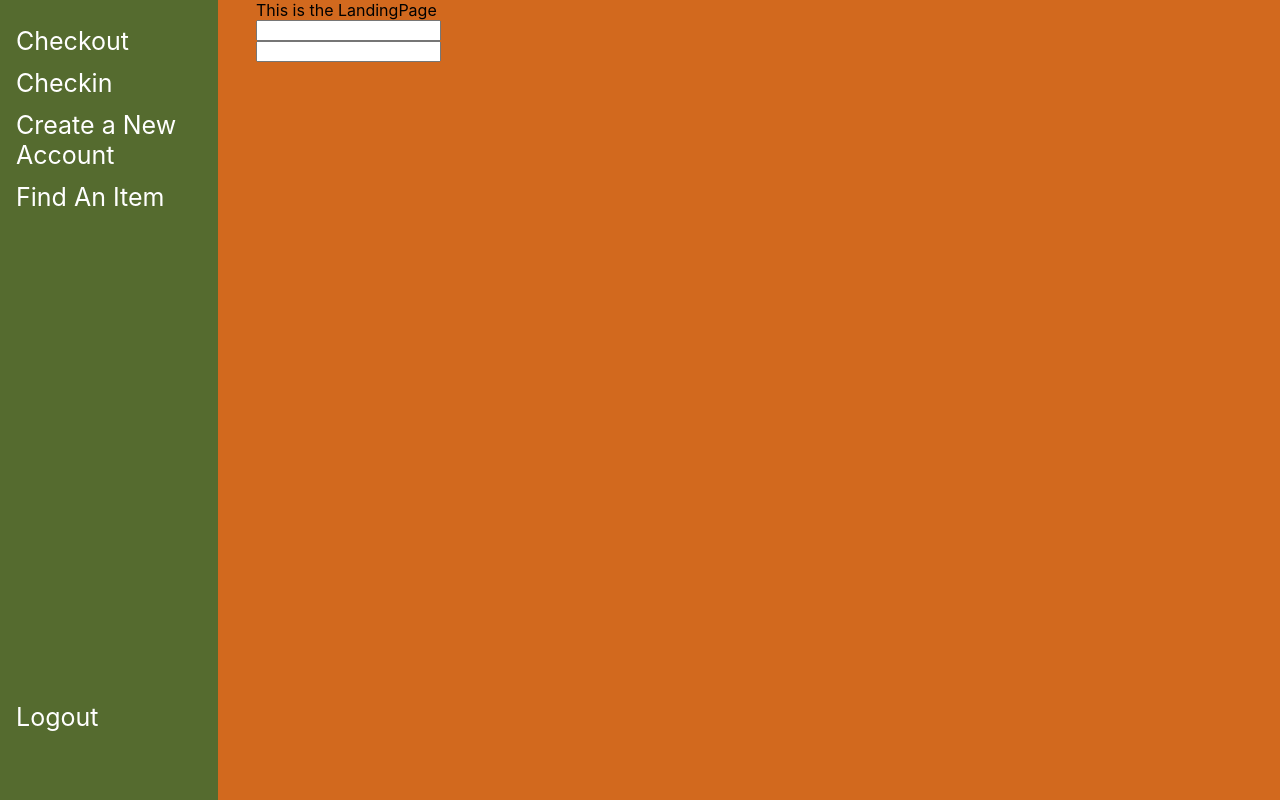
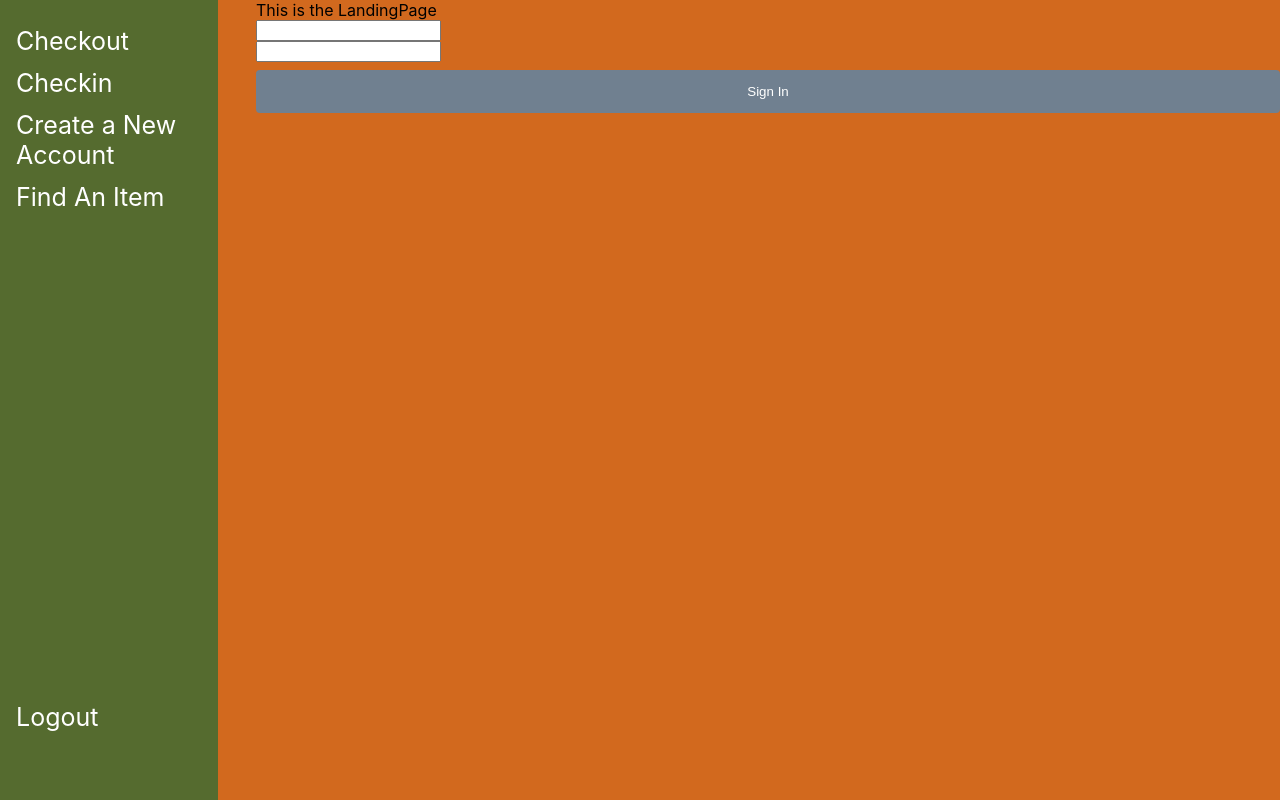
Before and after one commit to stefmryan/library_management_system_client, a React (Create React App) app: page / in a window 1280 px wide. Built offline with nearby package versions, Linux system fonts and the light colour scheme.

Commit message:
got login to finally work!

```diff
--- a/src/components/pages/CheckOutComponent/CheckOutComponent.js
+++ b/src/components/pages/CheckOutComponent/CheckOutComponent.js
@@ -76,13 +76,16 @@ const CheckOutComponent = () => {
    * table.
    */
   const handleCheckOut = async () => {
-    await fetch(`http://localhost:8080/checkout/${itemBarcode}`, {
-      method: "PUT",
-      headers: {
-        "Content-Type": "application/json",
-      },
-      body: JSON.stringify(accountObj),
-    })
+    await fetch(
+      `http://localhost:8080/library-accounts/checkout/${itemBarcode}`,
+      {
+        method: "PUT",
+        headers: {
+          "Content-Type": "application/json",
+        },
+        body: JSON.stringify(accountObj),
+      }
+    )
       .then((response) => response.json())
       .then((data) => {
         setCheckedOutItem([...checkedOutItem, data]);
--- a/src/components/pages/Login/Login.js
+++ b/src/components/pages/Login/Login.js
@@ -1,14 +1,48 @@
-import React from "react";
+import React, { useState } from "react";
 
 const Login = () => {
+  const [credentials, setCredentials] = useState({});
+
+  const handleLogin = (e) => {
+    const name = e.target.name;
+    const value = e.target.value;
+    setCredentials({ ...credentials, [name]: value });
+  };
+
+  const handleSignIn = async (e) => {
+    e.preventDefault();
+    console.log(credentials);
+    if (credentials.username && credentials.password) {
+      await fetch(`http://localhost:8080/authenticate`, {
+        method: "POST",
+        headers: {
+          "Content-Type": "application/json",
+        },
+        body: JSON.stringify(credentials),
+      })
+        .then((response) => response.json())
+        .then((data) => console.log(data))
+        // .then((data) => {
+        //   setCheckedOutItem([...checkedOutItem, data]);
+        //   itemRef.current.value = "";
+        // })
+        .catch((error) => console.log("Something went wrong", error));
+      // if (!showBookTable) {
+      //   setShowBookTable(true);
+      // }
+    }
+  };
   return (
     <div>
-      <div>
-        <input type="email" />
-      </div>
-      <div>
-        <input type="password" />
-      </div>
+      <form>
+        <div>
+          <input type="email" name="username" onChange={handleLogin} />
+        </div>
+        <div>
+          <input type="password" name="password" onChange={handleLogin} />
+        </div>
+        <button onClick={handleSignIn}>Sign In</button>
+      </form>
     </div>
   );
 };
```
